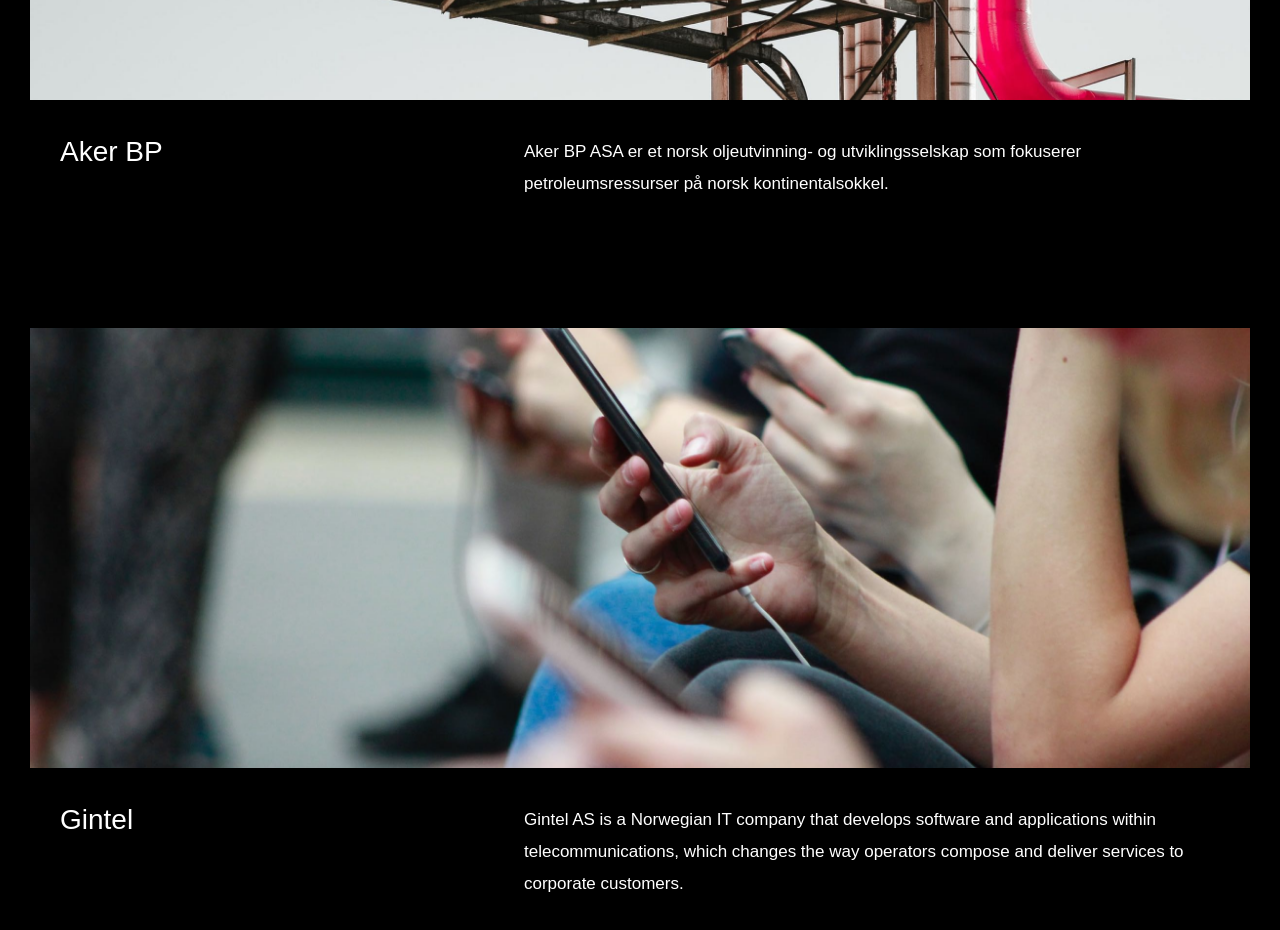
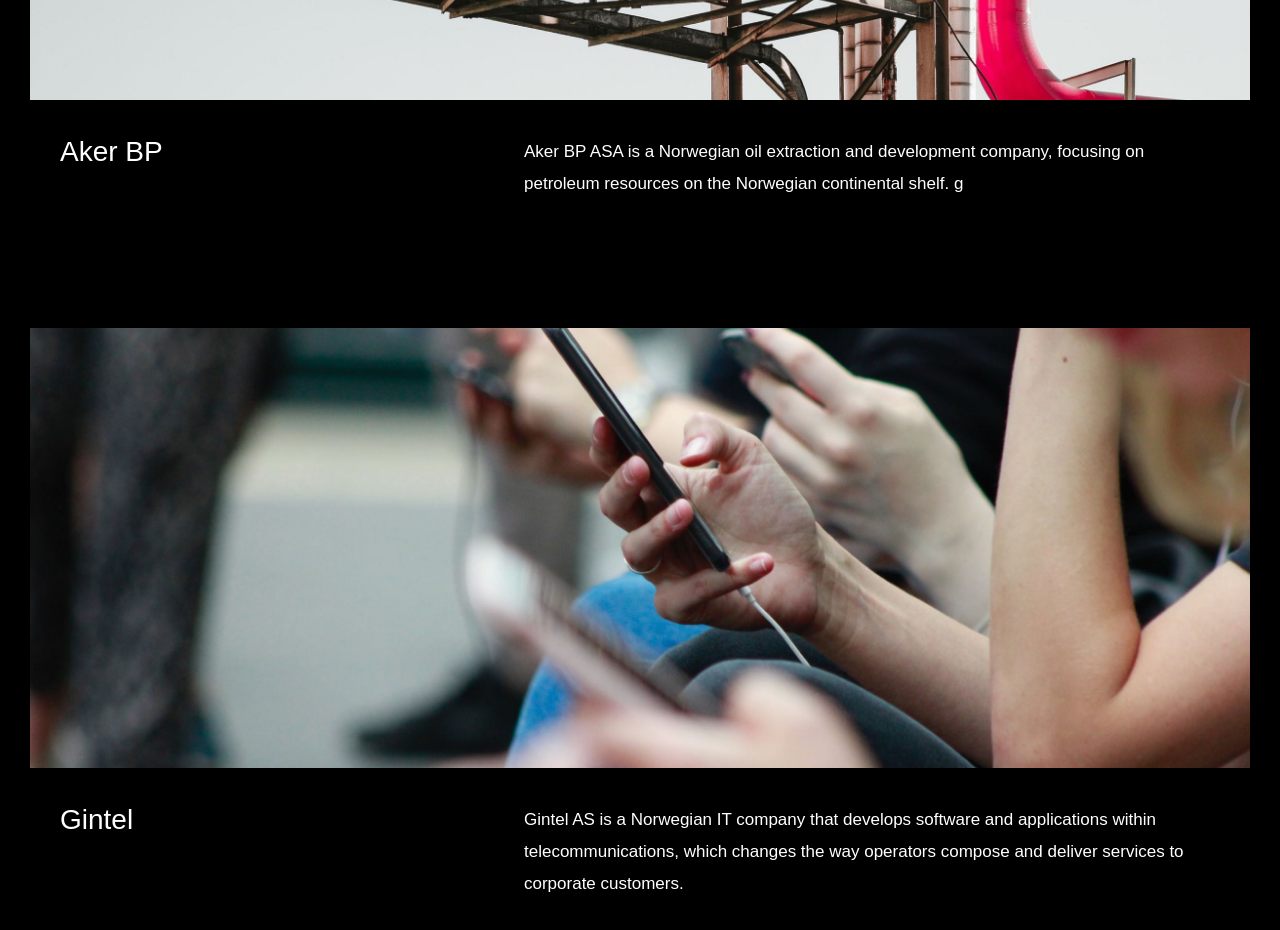
Before and after one commit to Kodeworks/kodeworks.no, a React (Create React App) app: page /projects in a window 1280 px wide. Shown: the part 7200-8130 px from the top of the page. Built offline with nearby package versions, Linux system fonts and the light colour scheme.

Commit message:
Update AKerBP

```diff
--- a/src/data/projects.ts
+++ b/src/data/projects.ts
@@ -69,7 +69,7 @@ export const projects: ProjectObjectType = {
     name: 'Aker BP',
     urlName: 'Akerbp',
     image: '/assets/projects/akerbp.jpg',
-    description: 'Aker BP ASA er et norsk oljeutvinning- og utviklingsselskap som fokuserer petroleumsressurser på norsk kontinentalsokkel.',
+    description: 'Aker BP ASA is a Norwegian oil extraction and development company, focusing on petroleum resources on the Norwegian continental shelf. g',
   },
   Gintel: {
     name: 'Gintel',
```
